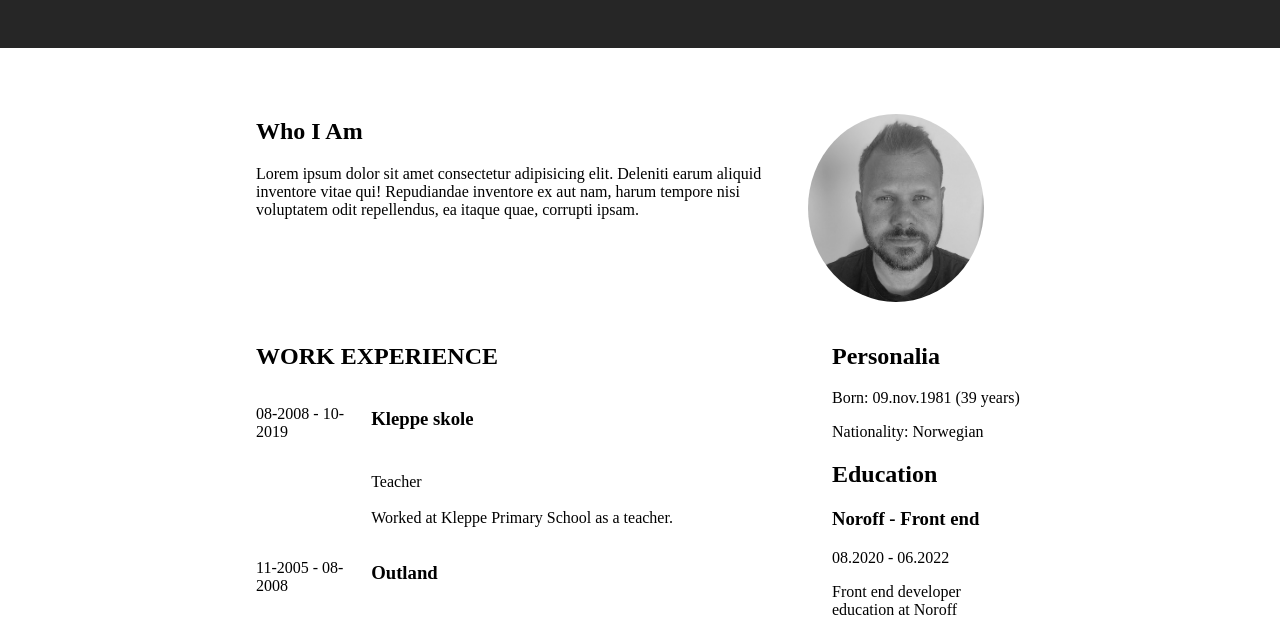
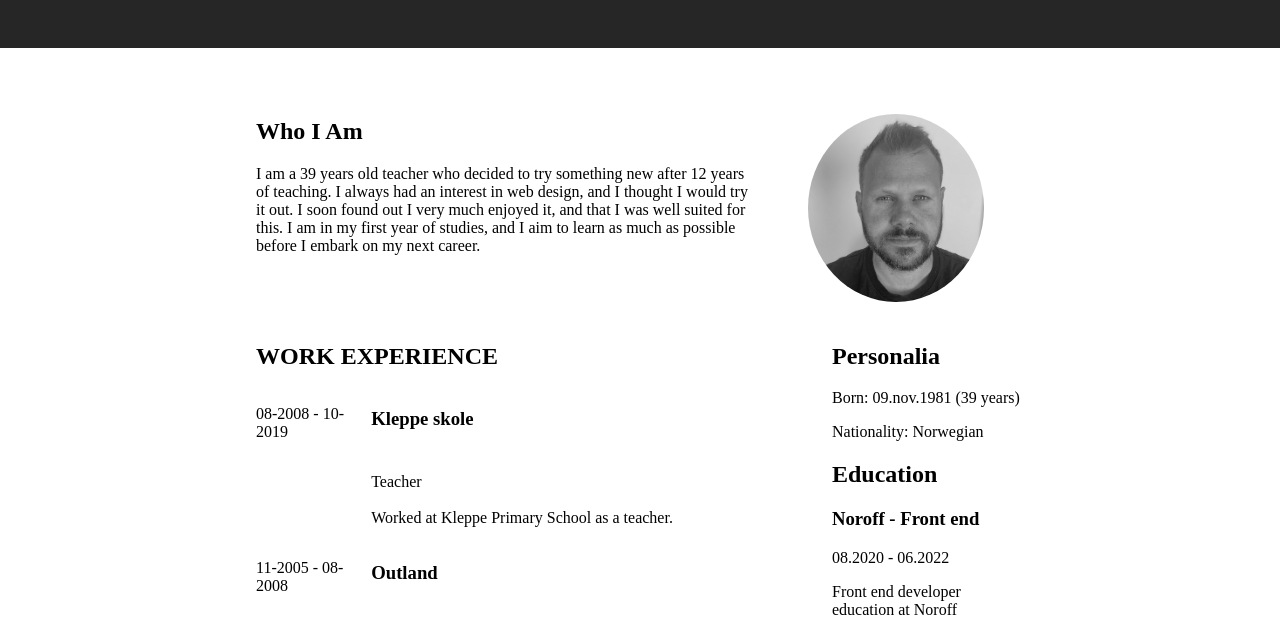
Before and after one commit to Purgatos81/2021-06-11_Portfolio_John-Hoeykoll-Christiansen_wf, a plain HTML site: page about.html in a window 1280 px wide. Shown: the part 172-796 px from the top of the page. Drawn offline with Linux system fonts and the light colour scheme.

Commit message:
Added who text

```diff
--- a/about.html
+++ b/about.html
@@ -41,10 +41,7 @@
             <div class="who-div-container">
                 <div class="who-div-text-container">
                     <h2 class="who-section-h2">Who I Am</h2>
-                    <p class="who-section-p">Lorem ipsum dolor sit amet consectetur
-                        adipisicing elit. Deleniti earum aliquid inventore vitae qui!
-                        Repudiandae inventore ex aut nam, harum tempore nisi voluptatem
-                        odit repellendus, ea itaque quae, corrupti ipsam.
+                    <p class="who-section-p"> I am a 39 years old teacher who decided to try something new after 12 years of teaching. I always had an interest in web design, and I thought I would try it out. I soon found out I very much enjoyed it, and that I was well suited for this. I am in my first year of studies, and I aim to learn as much as possible before I embark on my next career.
                     </p>
                 </div>
                 <figure class="who-section-profile-img-container">
--- a/css/style.css
+++ b/css/style.css
@@ -443,6 +443,10 @@ a:visited {
 
     .who-div-text-container {
         grid-column: 1/2;
+    }
+
+    .who-section-p {
+        max-width: 500px;
     }
 
     .who-section-profile-img-container {
```
